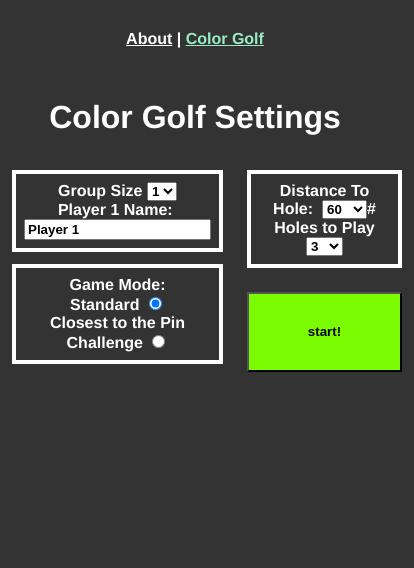
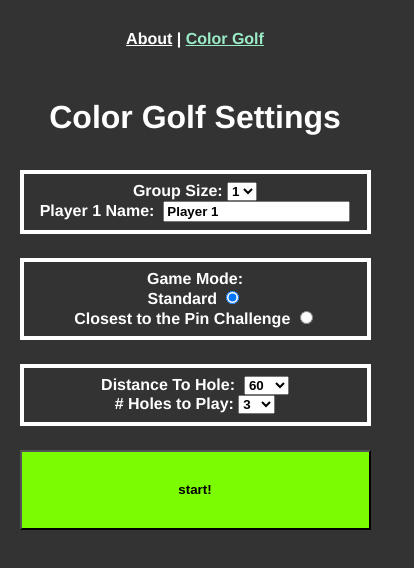
Before and after one commit to z-s-kusz/short-attention-span-js, a Vue app: page /color-golf in a window 390 px wide. Shown: the top 568 px of the page, 414 px wide, since content can reach past the window. Built offline with nearby package versions, Linux system fonts and the light colour scheme.

Commit message:
Converted to mobile first styling for menu. Removed unused game state.

```diff
--- a/src/components/ColorGolfMenu.vue
+++ b/src/components/ColorGolfMenu.vue
@@ -1,11 +1,9 @@
 <template>
   <div>
     <h1>Color Golf Settings</h1>
-    <main>
-      <div class="half">
-        <form class="">
+    <form>
       <div class="menu-group">
-            <label>Group Size
+        <label>Group Size:
           <select v-model="playerCount">
             <option v-for="number in 4"
               v-bind:key="number" v-bind:value="number">{{ number }}</option>
@@ -17,8 +15,9 @@
           </label>
         </div>
       </div>
+
       <div class="menu-group">
-            <span>Game Mode: </span>
+        <span>Game Mode:</span>
         <div class="radio-group">
           <label>Standard
             <input type="radio" value="standard" v-model="gameMode"/>
@@ -28,11 +27,8 @@
           </label>
         </div>
       </div>
-        </form>
-      </div>
 
-      <div class="half">
-        <form class="menu-group">
+      <div class="menu-group">
         <label>Distance To Hole:&nbsp;
           <span v-show="disableHolesSelect">* Distance is always 0 for pin challenge</span>
           <select v-model="distance" v-bind:disabled="disableHolesSelect">
@@ -40,16 +36,16 @@
             v-bind:key="option" v-bind:value="option">{{ option }}</option>
           </select>
         </label>
-          <label># Holes to Play
+        <label># Holes to Play:
           <select v-model="numberOfHoles">
             <option v-for="option in numberOfHolesOptions"
               v-bind:key="option" v-bind:value="option">{{ option }}</option>
           </select>
         </label>
+      </div>
+      <button id="start" class="vertical-space-child"
+        v-on:click.prevent="startClick">start!</button>
     </form>
-        <button id="start" class="vertical-space-child" v-on:click="startClick">start!</button>
-      </div>
-    </main>
   </div>
 </template>
 
@@ -110,36 +106,37 @@ option, select, input {
 .white-text {
   color: white;
 }
-main {
-  background-color: #333;
-  display: flex;
-  flex-direction: row;
-  width: 100%;
-}
-.half {
-  flex: 1 1 100%;
+label {
+  display: block;
 }
 form {
-  width: 100%;
+  display: flex;
+  flex-direction: column;
+  justify-content: center;
+  align-items: center;
 }
 .menu-group {
   padding: 8px;
   box-sizing: border-box;
   margin: 12px;
   border: 4px solid white;
-}
-.radio-group {
-  display: flex;
-  flex-direction: column;
-  align-items: center;
+  width: 90%;
 }
 #start {
   height: 80px;
-  width: 100%;
+  width: 90%;
   margin: 12px;
   padding: 24px 36px;
   color: black;
   font-weight: 900;
   background-color: lawngreen;
 }
+@media only screen and (min-width: 900px) {
+  .menu-group {
+    width: 66%;
+  }
+  #start {
+    width: 44%;
+  }
+}
 </style>
--- a/src/views/ColorGolfView.vue
+++ b/src/views/ColorGolfView.vue
@@ -5,7 +5,6 @@
       <ColorGolf v-show="gameState === 'playing'"
         v-bind="menuData"/>
       <!-- TODO: add game complete state component with stats and reset/continue button -->
-      <h1 v-show="gameState === 'completed'">Thanks for playing! Refresh page to play again.</h1>
   </div>
 </template>
 
```
Lines whose indentation alone changed are shown as unchanged.
